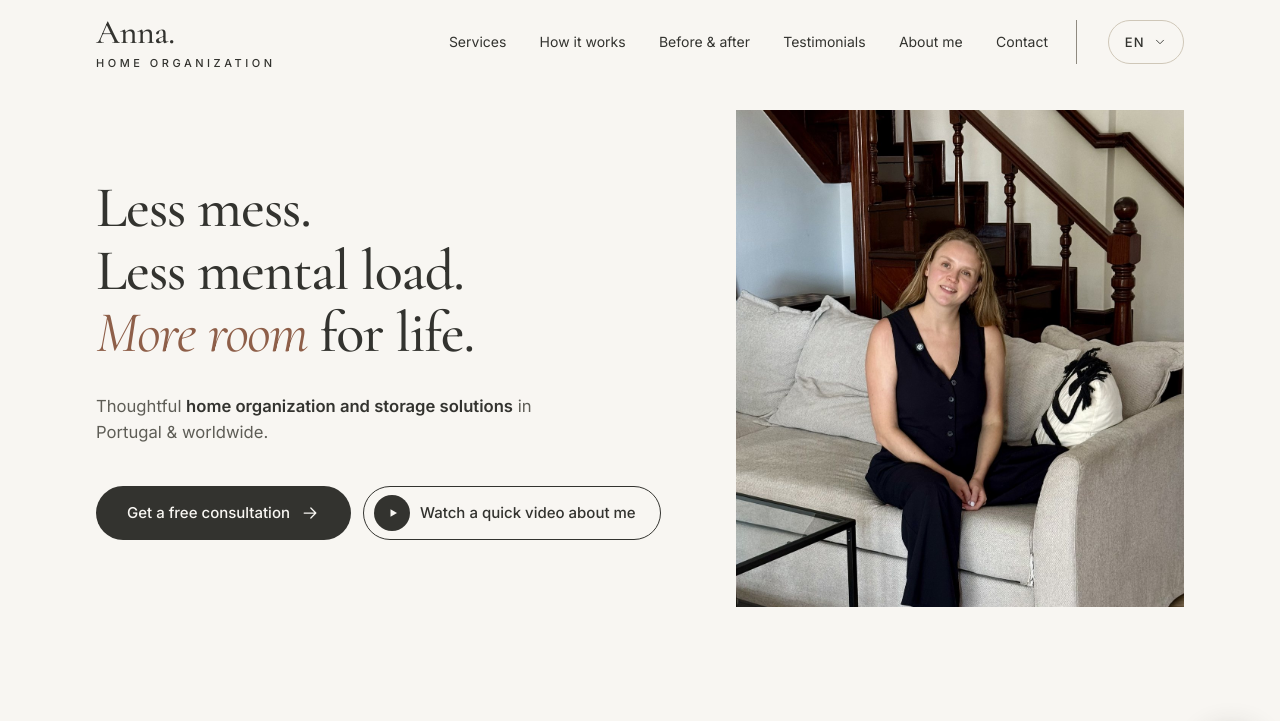
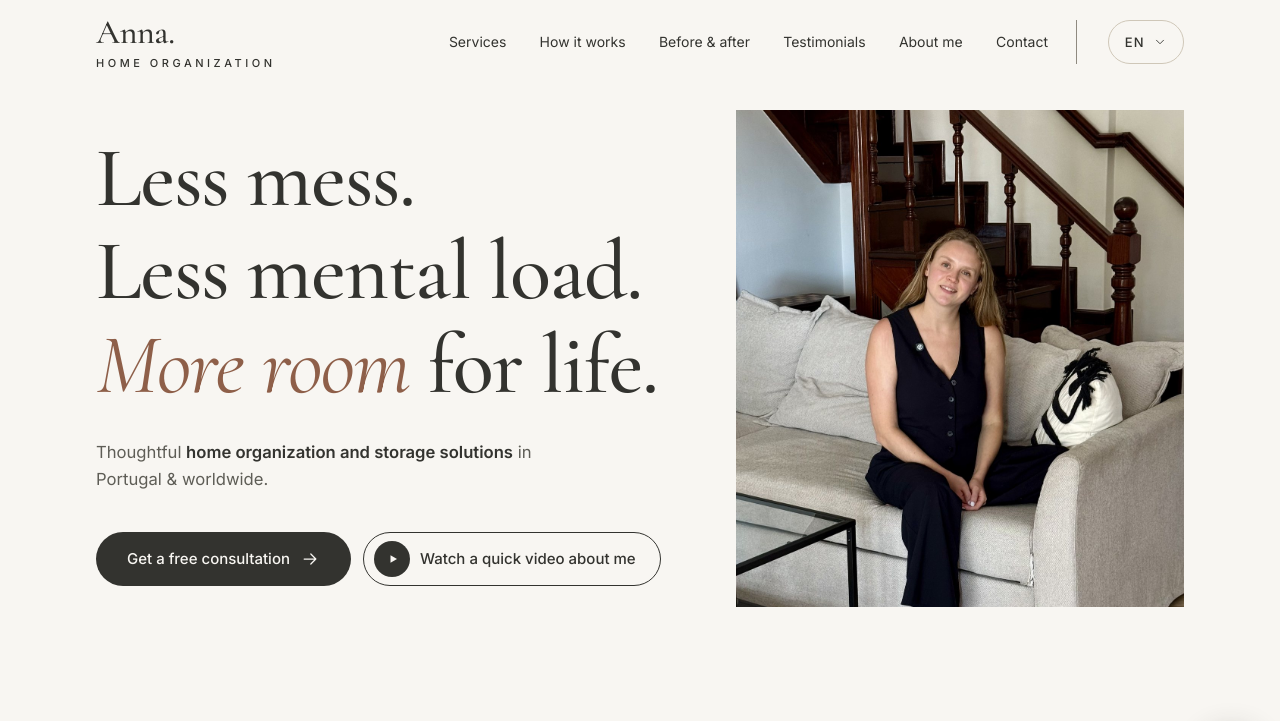
Before and after one commit to lgoldfarb-hub/anna-home-organization, a plain HTML site: page index.html in a window 1280 px wide. Shown: the top 721 px of the page. Drawn offline with nearby package versions, Linux system fonts and the light colour scheme; a web font is replaced by a local one.

Commit message:
Maximize hero heading font-size per language without wrapping
Measured each language's true safe ceiling with headless Chrome
(checking actual rendered line counts per .ln span, not estimates):
EN 85px, PT 64px, FR 56px, RU 44px, each with a matching mobile floor.
Replaced the single shared hero-h1 size with per-language modifier
classes (hero-h1-en/ru/fr/pt) driven by heroH1Cls in renderVals().

Co-Authored-By: Claude Sonnet 5 <noreply@anthropic.com>

```diff
--- a/css/styles.css
+++ b/css/styles.css
@@ -55,8 +55,11 @@ a:focus-visible,button:focus-visible{outline:2px solid #33332F;outline-offset:3p
 .hero-photo{grid-column:2;grid-row:1;display:flex;flex-direction:column;animation:fadein 1.6s ease both}
 .hero-img{position:relative;aspect-ratio:9 / 10;overflow:hidden;background:#EAE4DA}
 .hero-img img{position:absolute;inset:0;width:100%;height:100%;object-fit:cover;object-position:48% 40%}
-.hero-h1{font-size:clamp(24px,4.4vw,40px);line-height:1.15;letter-spacing:-.01em;font-weight:500}
-.hero-h1.hero-h1-lg{font-size:clamp(28px,6.2vw,58px);line-height:1.08;letter-spacing:-.02em}
+.hero-h1{line-height:1.1;letter-spacing:-.015em;font-weight:500}
+.hero-h1.hero-h1-en{font-size:clamp(48px,7.6vw,85px)}
+.hero-h1.hero-h1-fr{font-size:clamp(40px,5.2vw,56px)}
+.hero-h1.hero-h1-pt{font-size:clamp(40px,6vw,64px)}
+.hero-h1.hero-h1-ru{font-size:clamp(36px,4.1vw,44px)}
 .hero-h1 .ln{display:block}
 .hero-h1 em{font-style:italic;font-weight:400;color:#8E5F49}
 .hero-sub{margin-top:28px;color:#5E5D56;max-width:460px;font-size:clamp(16px,1.3vw,18px)}
--- a/js/app.js
+++ b/js/app.js
@@ -574,7 +574,7 @@ class Component extends DCLogic {
       fr: ["Le formulaire n'a pas pu être envoyé automatiquement.", "L'envoyer par e-mail →"],
       pt: ["Não foi possível enviar o formulário automaticamente.", "Enviar por e-mail →"] }[code] || [];
     return {
-      t: t, reqTip: reqTip, langs: langs, whyTitleBr: code === "en", heroH1Cls: code === "en" ? "hero-h1-lg" : "",
+      t: t, reqTip: reqTip, langs: langs, whyTitleBr: code === "en", heroH1Cls: "hero-h1-" + code,
       ba: { title: BA[0], before: BA[1], after: BA[2], prev: BA[3], next: BA[4] }, cur: cur, baDots: baDots, baTotal: slides.length,
       baPrev: function () { self.setState({ slide: si - 1 }); }, baNext: function () { self.setState({ slide: si + 1 }); },
       langOpen: s.langOpen, langExp: s.langOpen ? "true" : "false",
```
